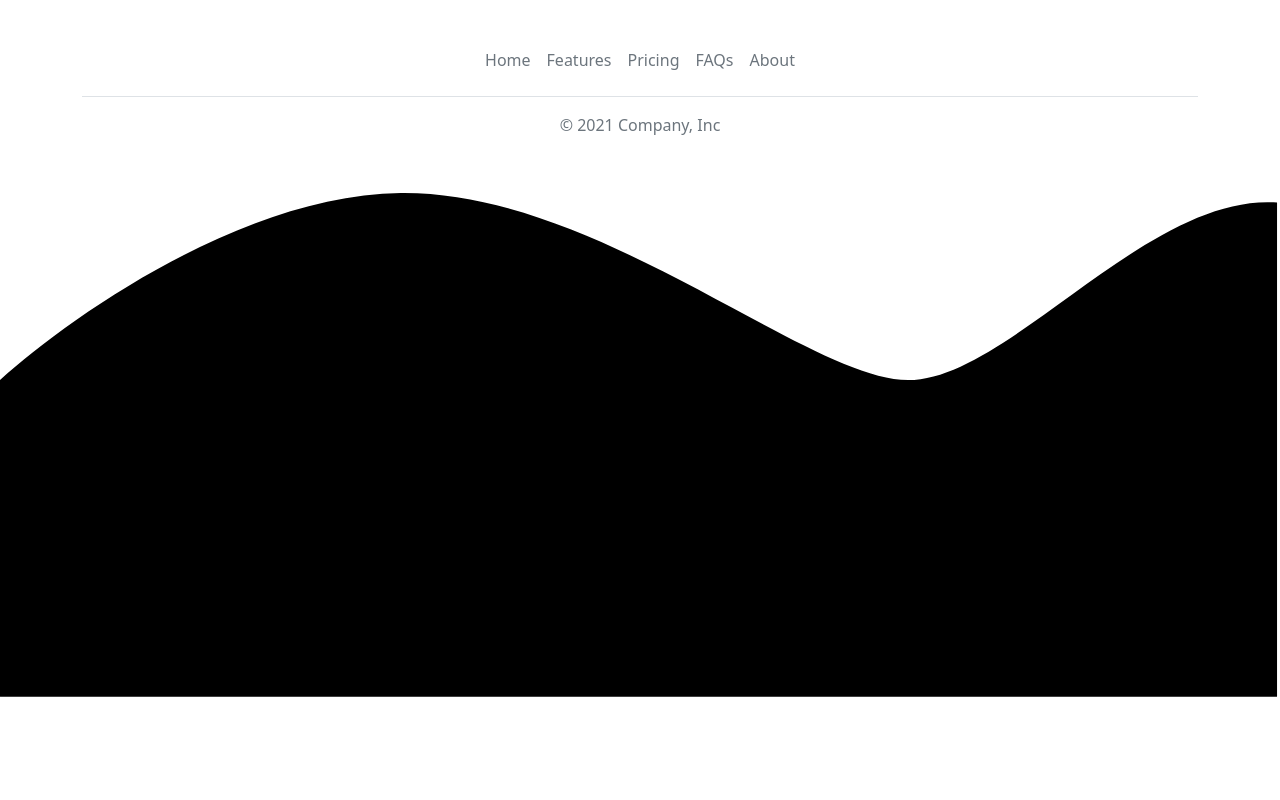
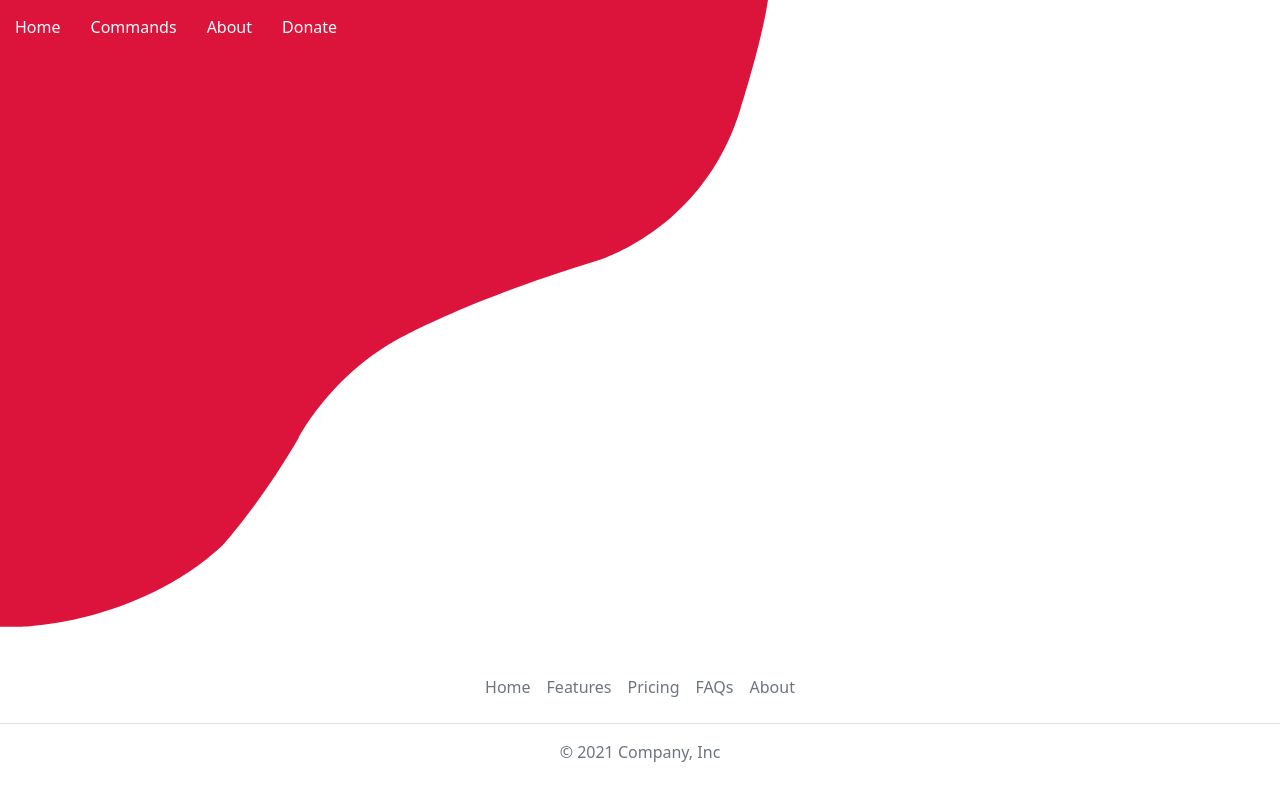
Before and after one commit to jovemm0nge/Pagina_BotDiscord, a plain HTML site: page pages/about.html in a window 1280 px wide. Drawn offline with nearby package versions, Linux system fonts and the light colour scheme.

Commit message:
Páginas

```diff
--- a/pages/about.html
+++ b/pages/about.html
@@ -9,17 +9,23 @@
     <title>Document</title>
 </head>
 <body>
-    <nav>
-        <ul id="menu">
-            <a href="../index.html"> <li> Home</li></a>
-            <a href="./commands.html"> <li> commands</li></a>
-            <a href="./about.html"> <li> donate</li></a>
-            <a href="./donate.html"> <li> donate</li></a>
-        </ul>
-    </nav>
 
+    <section>
+        <nav>
+            <ul id="menu">
+                <a href="../index.html"> <li> Home</li></a>
+                <a href="./commands.html"> <li> Commands</li></a>
+                <a href="./about.html"> <li> About</li></a>
+                <a href="./donate.html"> <li> Donate</li></a>
+            </ul>
+        </nav>
+        <svg id="wave" data-name="wave" xmlns="http://www.w3.org/2000/svg" viewBox="0 0 848 692">
+            <defs><style>.cls-1{fill:#dc143c;}</style></defs>
+            <path class="cls-1" d="M.5,681.5s128-1,225-90c0,0,43-48,84-119,0,0,32.74-64.29,104.37-105.64,0,0,72.7-43,222.17-88.66,0,0,120.42-32.95,161.44-169.82,0,0,23-71.88,30-118.88h-848v692Z" transform="translate(20.5 10.5)"/>
+        </svg>
+    </section>
+    <!--FOOTER_AREA-->
     <footer>
-        <div class="container">
             <footer class="py-3 my-4">
               <ul class="nav justify-content-center border-bottom pb-3 mb-3">
                 <li class="nav-item"><a href="#" class="nav-link px-2 text-muted">Home</a></li>
@@ -30,13 +36,8 @@
               </ul>
               <p class="text-center text-muted">© 2021 Company, Inc</p>
             </footer>
-          </div>
-        <div class="footer">
-            <svg viewBox="0 0 869 344" xmlns="http://www.w3.org/2000/svg">
-                <path d="M 272 0.0130308C 164.8 1.21303 46 85.1797 0 127.013L 0 342.013L 867 342.013L 867 6.51303C 779 0.013031 684.5 127.013 616.5 127.013C 548.5 127.013 406 -1.48697 272 0.0130308Z"/>
-            </svg>
-        </div>
     </footer>
+    <!--SCRIPT-->
     <script src="https://cdn.jsdelivr.net/npm/bootstrap@5.1.3/dist/js/bootstrap.bundle.min.js" integrity="sha384-ka7Sk0Gln4gmtz2MlQnikT1wXgYsOg+OMhuP+IlRH9sENBO0LRn5q+8nbTov4+1p" crossorigin="anonymous"></script>
 </body>
 </html>
```
Also changed, not shown: index.html (+5 -6 lines), pages/commands.html (+16 -15 lines), pages/donate.html (+16 -15 lines).
